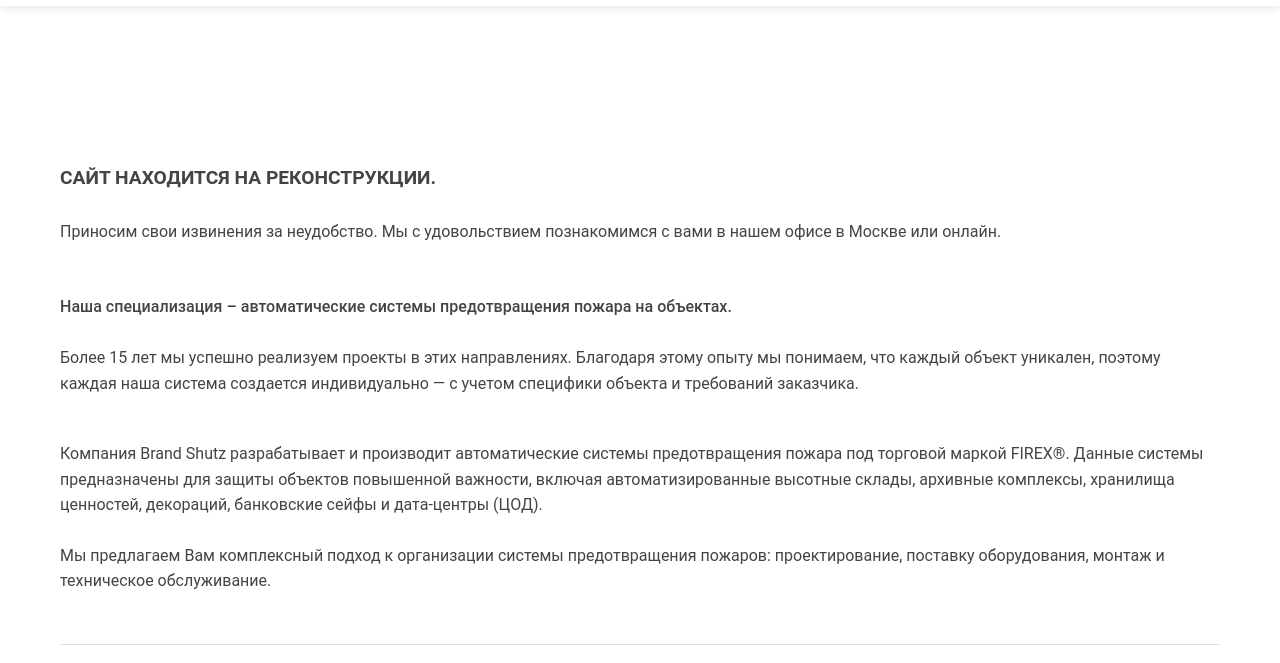
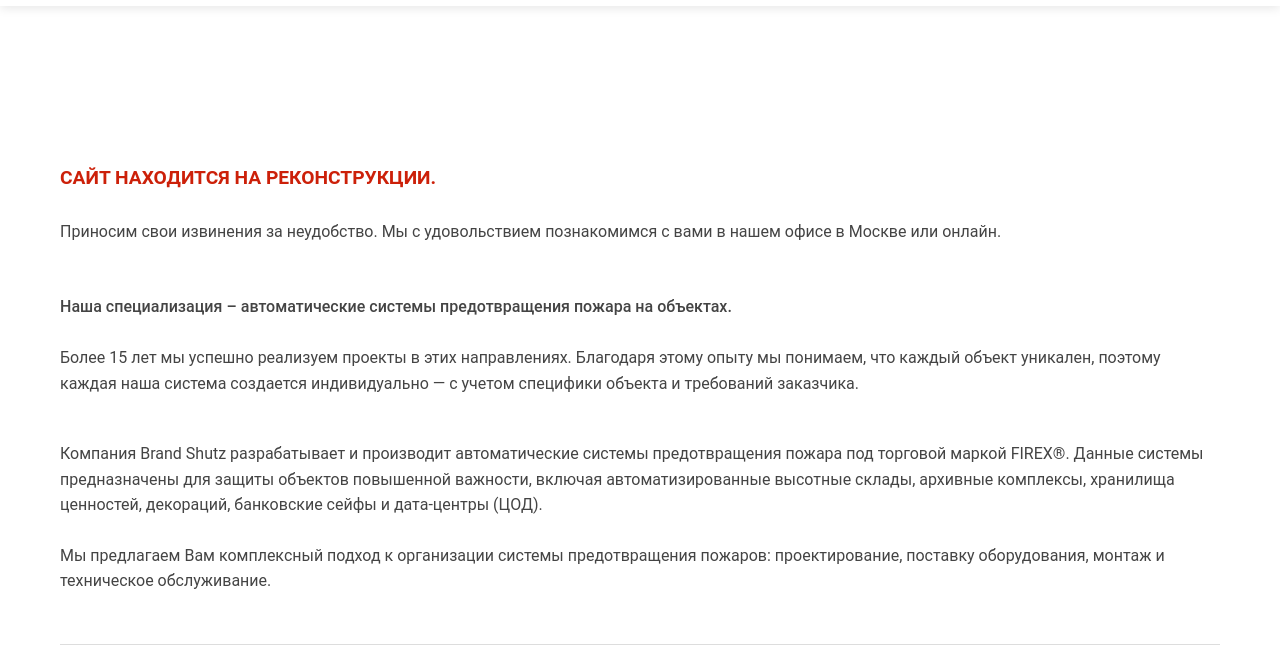
Before and after one commit to GlazAA/site_delete, a plain HTML site: page index.html in a window 1280 px wide. Shown: the part 137-800 px from the top of the page. Drawn offline with Linux system fonts and the light colour scheme.

Commit message:
site in reconstr ver.2.00

```diff
--- a/index.html
+++ b/index.html
@@ -50,7 +50,7 @@
         <div class="container">
             <!-- Блок с уведомлением -->
             <div class="content-block" style="margin-top: 60px; margin-bottom: 50px; padding-top: 100px;">
-                <p style="font-size: 1.2rem; font-weight: bold; margin-bottom: 25px;">САЙТ НАХОДИТСЯ НА РЕКОНСТРУКЦИИ.</p>
+                <p style="font-size: 1.2rem; font-weight: bold; margin-bottom: 25px; color:rgb(204, 32, 9)">САЙТ НАХОДИТСЯ НА РЕКОНСТРУКЦИИ.</p>
                 <p style="margin-bottom: 40px;">Приносим свои извинения за неудобство. Мы с удовольствием познакомимся с вами в нашем офисе в Москве или онлайн.</p>
             </div>
 
```
